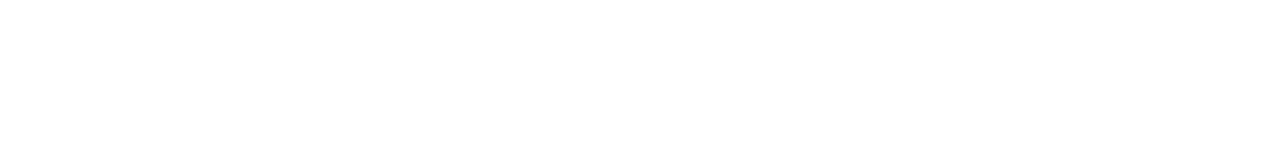
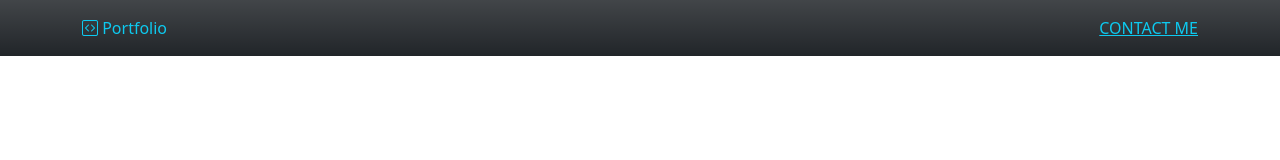
Before and after one commit to Brun096/bootstrap-freelancer, a plain HTML site: page index.html in a window 1280 px wide. Drawn offline with nearby package versions, Linux system fonts and the light colour scheme.

Commit message:
Ho costruito la sezione NAV

```diff
--- a/index.html
+++ b/index.html
@@ -14,7 +14,13 @@
 
 <body>
     <!--NAVIGAZIONE-->
-    <nav></nav>
+    <nav class="navbar navbar-expand-lg navbar-dark bg-dark bg-gradient">
+        <div class="container py-2">
+            <p class="text-info mb-0"><i class="bi bi-code-square"></i>&nbsp;Portfolio</p>
+            <a class="text-info" href="#contact">CONTACT ME</a>
+        </div>
+
+    </nav>
     <!--INTESTAZIONE-->
     <header></header>
     <!--CONTENUTO-->
```
